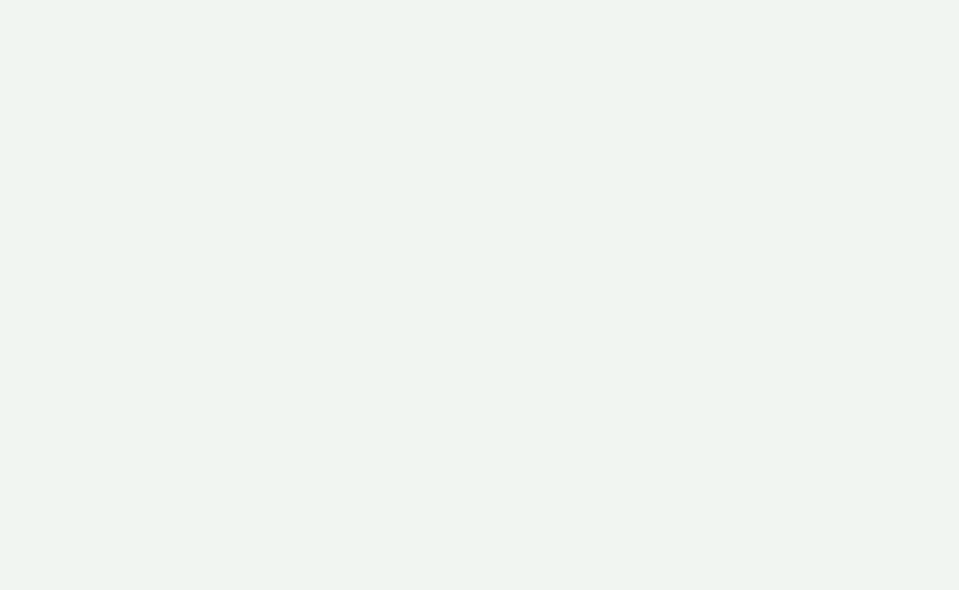
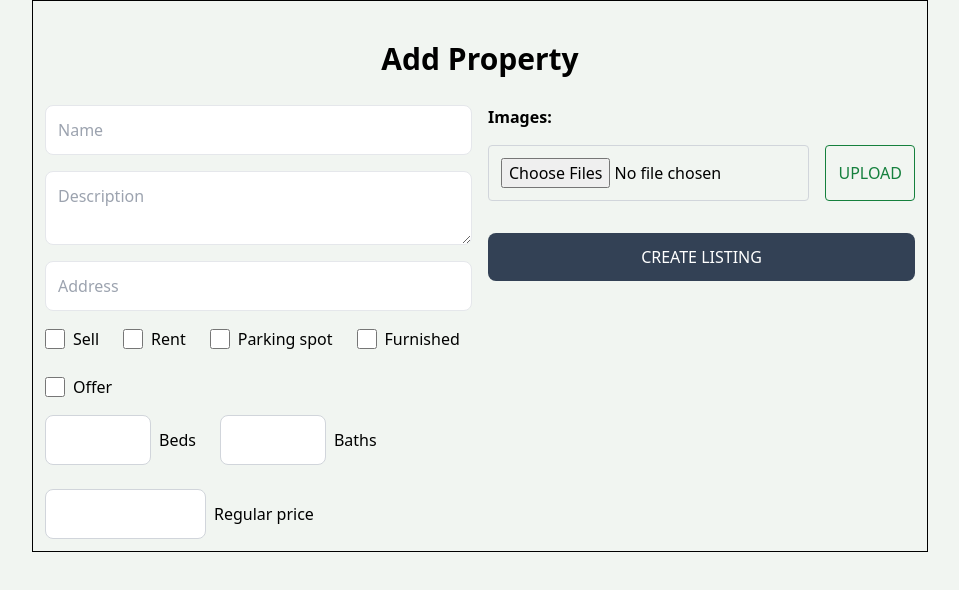
Before and after one commit to patilyogin96/mern-real-estate, a React (Vite) app in the folder client/: page /add-property in a window 1280 px wide. Before the commit this address had no page. Shown: the top 590 px of the page, without its empty margins (160-1119 px from the left). Built offline with nearby package versions, Linux system fonts and the light colour scheme.

Commit message:
upload multiples image logic added in create property

```diff
--- a/client/src/App.jsx
+++ b/client/src/App.jsx
@@ -5,6 +5,7 @@ import Profile from "./pages/Profile";
 import SignIn from "./pages/SignIn";
 import Header from "./components/Header/Header";
 import SignUp from "./pages/SignUp";
+import AddProperty from "./pages/AddProperty";
 
 export default function App() {
   return (
@@ -14,6 +15,7 @@ export default function App() {
         <Route path="/" element={<Home />} />
         <Route path="/about" element={<About />} />
         <Route path="/" element={<Profile />} />
+        <Route path="/add-property" element={<AddProperty />} />
         <Route path="/sign-in" element={<SignIn />} />
         <Route path="/sign-up" element={<SignUp />} />
       </Routes>
--- /dev/null
+++ b/client/src/pages/AddProperty.jsx
@@ -0,0 +1,319 @@
+import React, { useState } from "react";
+import {
+  getStorage,
+  ref,
+  uploadBytesResumable,
+  getDownloadURL,
+} from "firebase/storage";
+import { app } from "../firebase";
+
+const AddProperty = () => {
+  const [formData, setFormData] = useState({
+    address: "",
+    bathrooms: "",
+    bedrooms: "",
+    description: "",
+    furnished: "",
+    name: "",
+    parking: "",
+    regularPrice: "",
+    type: "",
+    imageUrls: [],
+  });
+  const [files, setFiles] = useState([]);
+  const [uploading, setUploading] = useState(false);
+  const [loading, setloading] = useState(false);
+  const [imageUploadError, setimageUploadError] = useState([]);
+  const [error, setError] = useState("");
+  const handleSubmit = (e) => {
+    e.preventDefault();
+    // api call
+    // on success, show success message
+  };
+
+  const handleImageSubmit = () => {
+    setUploading(true);
+    // set firebase upload logic and get back all urls
+    const promises = [];
+    for (let i = 0; i < files.length; i++) {
+      promises.push(storeImagetoFirebase(files[i]));
+    }
+    Promise.all(promises)
+      .then((urls) => {
+        setFormData({
+          ...formData,
+          imageUrls: formData?.imageUrls?.concat(urls),
+        });
+        setUploading(false);
+      })
+      .catch((err) => {
+        console.log(err);
+      });
+
+    console.log("FInalePRomise", promises);
+  };
+
+  const storeImagetoFirebase = async (file) => {
+    return new Promise((resolve, reject) => {
+      const storage = getStorage(app);
+      const fileName = new Date().getTime() + file.name;
+      const storageRef = ref(storage, fileName);
+      const uploadTask = uploadBytesResumable(storageRef, file);
+      uploadTask.on(
+        "state_changed",
+        (snapshot) => {},
+        (error) => {},
+        () => {
+          getDownloadURL(uploadTask.snapshot.ref).then((url) => {
+            resolve(url);
+          });
+        }
+      );
+    });
+  };
+
+  const handleChange = (e) => {
+    console.log("FDFFD", e.target.checked);
+    if (e.target.name === "sale" || e.target.name === "rent") {
+      setFormData({ ...formData, type: e.target.name });
+    }
+    if (
+      e.target.name === "parking" ||
+      e.target.name === "furnished" ||
+      e.target.name === "offer"
+    ) {
+      setFormData({
+        ...formData,
+        [e.target.name]: e.target.checked,
+      });
+    }
+    if (
+      e.target.type === "number" ||
+      e.target.type === "text" ||
+      e.target.type === "textarea"
+    ) {
+      setFormData({
+        ...formData,
+        [e.target.name]: e.target.value,
+      });
+    }
+  };
+
+  console.log("SetFormDate", formData);
+
+  return (
+    <main className="border border-solid border-black p-3 max-w-4xl m-auto ">
+      <h1 className="text-3xl font-semibold text-center my-7">Add Property</h1>
+      <form onSubmit={handleSubmit} className="flex flex-col gap-4 sm:flex-row">
+        <div className="flex flex-col gap-4 flex-1">
+          <input
+            type="text"
+            placeholder="Name"
+            className="border p-3 rounded-lg"
+            name="name"
+            maxLength="62"
+            minLength="10"
+            required
+            onChange={handleChange}
+            value={formData.name}
+          />
+          <textarea
+            type="text"
+            placeholder="Description"
+            className="border p-3 rounded-lg"
+            name="description"
+            required
+            onChange={handleChange}
+            value={formData.description}
+          />
+          <input
+            type="text"
+            placeholder="Address"
+            className="border p-3 rounded-lg"
+            name="address"
+            required
+            onChange={handleChange}
+            value={formData.address}
+          />
+          <div className="flex gap-6 flex-wrap">
+            <div className="flex gap-2">
+              <input
+                type="checkbox"
+                name="sale"
+                className="w-5"
+                onChange={handleChange}
+                checked={formData.type === "sale"}
+              />
+              <span>Sell</span>
+            </div>
+            <div className="flex gap-2">
+              <input
+                type="checkbox"
+                name="rent"
+                className="w-5"
+                onChange={handleChange}
+                checked={formData.type === "rent"}
+              />
+              <span>Rent</span>
+            </div>
+            <div className="flex gap-2">
+              <input
+                type="checkbox"
+                name="parking"
+                className="w-5"
+                onChange={handleChange}
+                checked={formData.parking}
+              />
+              <span>Parking spot</span>
+            </div>
+            <div className="flex gap-2">
+              <input
+                type="checkbox"
+                name="furnished"
+                className="w-5"
+                onChange={handleChange}
+                checked={formData.furnished}
+              />
+              <span>Furnished</span>
+            </div>
+            <div className="flex gap-2">
+              <input
+                type="checkbox"
+                name="offer"
+                className="w-5"
+                onChange={handleChange}
+                checked={formData.offer}
+              />
+              <span>Offer</span>
+            </div>
+          </div>
+          <div className="flex flex-wrap gap-6">
+            <div className="flex items-center gap-2">
+              <input
+                type="number"
+                name="bedrooms"
+                min="1"
+                max="10"
+                required
+                className="p-3 border border-gray-300 rounded-lg"
+                onChange={handleChange}
+                value={formData.bedrooms}
+              />
+              <p>Beds</p>
+            </div>
+            <div className="flex items-center gap-2">
+              <input
+                type="number"
+                name="bathrooms"
+                min="1"
+                max="10"
+                required
+                className="p-3 border border-gray-300 rounded-lg"
+                onChange={handleChange}
+                value={formData.bathrooms}
+              />
+              <p>Baths</p>
+            </div>
+            <div className="flex items-center gap-2">
+              <input
+                type="number"
+                name="regularPrice"
+                min="50"
+                max="10000000"
+                required
+                className="p-3 border border-gray-300 rounded-lg"
+                onChange={handleChange}
+                value={formData.regularPrice}
+              />
+              <div className="flex flex-col items-center">
+                <p>Regular price</p>
+                {formData.type === "rent" && (
+                  <span className="text-xs">($ / month)</span>
+                )}
+              </div>
+            </div>
+            {formData.offer && (
+              <div className="flex items-center gap-2">
+                <input
+                  type="number"
+                  name="discountPrice"
+                  min="0"
+                  max="10000000"
+                  required
+                  className="p-3 border border-gray-300 rounded-lg"
+                  onChange={handleChange}
+                  value={formData.discountPrice}
+                />
+                <div className="flex flex-col items-center">
+                  <p>Discounted price</p>
+
+                  {formData.type === "rent" && (
+                    <span className="text-xs">($ / month)</span>
+                  )}
+                </div>
+              </div>
+            )}
+          </div>
+        </div>
+        <div className="flex flex-col flex-1 gap-4">
+          <p className="font-semibold">
+            Images:
+            {/* <span className="font-normal text-gray-600 ml-2">
+              The first image will be the cover (max 6)
+            </span> */}
+          </p>
+          <div className="flex gap-4">
+            <input
+              onChange={(e) => setFiles(e.target.files)}
+              className="p-3 border border-gray-300 rounded w-full"
+              type="file"
+              name="images"
+              accept="image/*"
+              multiple
+            />
+            <button
+              type="button"
+              disabled={uploading}
+              onClick={handleImageSubmit}
+              className="p-3 text-green-700 border border-green-700 rounded uppercase hover:shadow-lg disabled:opacity-80"
+            >
+              {uploading ? "Uploading..." : "Upload"}
+            </button>
+          </div>
+          <p className="text-red-700 text-sm">
+            {imageUploadError && imageUploadError}
+          </p>
+          {formData?.imageUrls?.length > 0 &&
+            formData?.imageUrls.map((url, index) => (
+              <div
+                key={url}
+                className="flex justify-between p-3 border items-center"
+              >
+                <img
+                  src={url}
+                  alt="listing image"
+                  className="w-20 h-20 object-contain rounded-lg"
+                />
+                <button
+                  type="button"
+                  onClick={() => handleRemoveImage(index)}
+                  className="p-3 text-red-700 rounded-lg uppercase hover:opacity-75"
+                >
+                  Delete
+                </button>
+              </div>
+            ))}
+          <button
+            disabled={loading || uploading}
+            className="p-3 bg-slate-700 text-white rounded-lg uppercase hover:opacity-95 disabled:opacity-80"
+          >
+            {loading ? "Creating..." : "Create listing"}
+          </button>
+          {error && <p className="text-red-700 text-sm">{error}</p>}
+        </div>
+      </form>
+    </main>
+  );
+};
+
+export default AddProperty;
```
